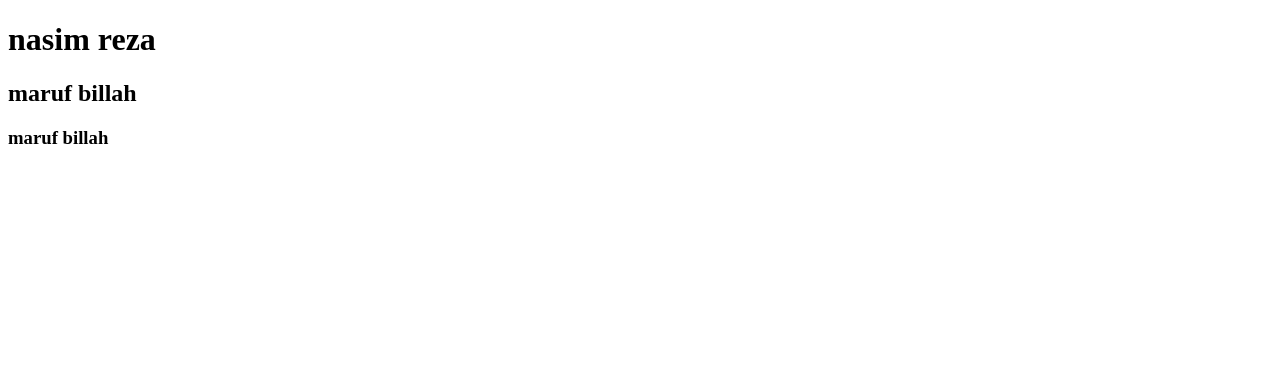
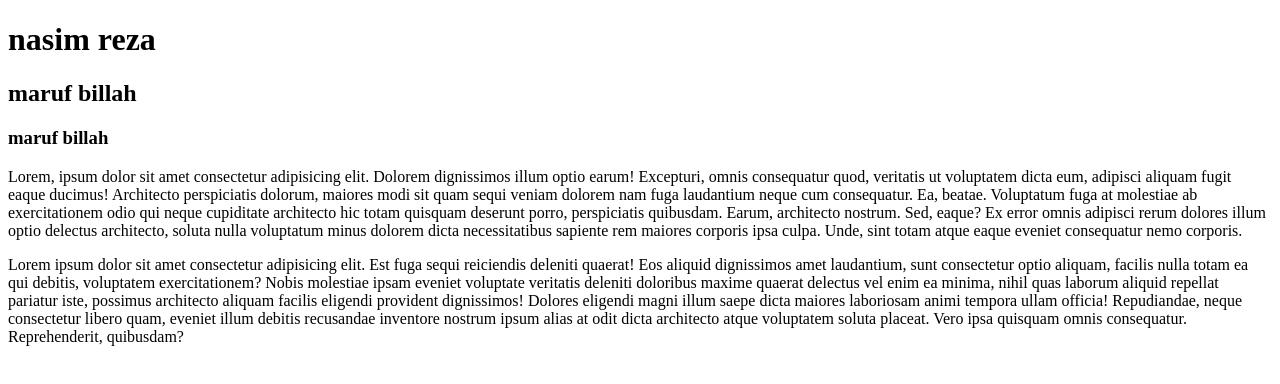
Before and after one commit to Nasim-Reza1/my-second-repo, a plain HTML site: page index.html in a window 1280 px wide. Drawn offline with Linux system fonts and the light colour scheme.

```diff
--- a/index.html
+++ b/index.html
@@ -11,5 +11,7 @@
     <h2>maruf billah
     </h2>
     <h3>maruf billah</h3>
+    <p>Lorem, ipsum dolor sit amet consectetur adipisicing elit. Dolorem dignissimos illum optio earum! Excepturi, omnis consequatur quod, veritatis ut voluptatem dicta eum, adipisci aliquam fugit eaque ducimus! Architecto perspiciatis dolorum, maiores modi sit quam sequi veniam dolorem nam fuga laudantium neque cum consequatur. Ea, beatae. Voluptatum fuga at molestiae ab exercitationem odio qui neque cupiditate architecto hic totam quisquam deserunt porro, perspiciatis quibusdam. Earum, architecto nostrum. Sed, eaque? Ex error omnis adipisci rerum dolores illum optio delectus architecto, soluta nulla voluptatum minus dolorem dicta necessitatibus sapiente rem maiores corporis ipsa culpa. Unde, sint totam atque eaque eveniet consequatur nemo corporis.</p>
+    <p>Lorem ipsum dolor sit amet consectetur adipisicing elit. Est fuga sequi reiciendis deleniti quaerat! Eos aliquid dignissimos amet laudantium, sunt consectetur optio aliquam, facilis nulla totam ea qui debitis, voluptatem exercitationem? Nobis molestiae ipsam eveniet voluptate veritatis deleniti doloribus maxime quaerat delectus vel enim ea minima, nihil quas laborum aliquid repellat pariatur iste, possimus architecto aliquam facilis eligendi provident dignissimos! Dolores eligendi magni illum saepe dicta maiores laboriosam animi tempora ullam officia! Repudiandae, neque consectetur libero quam, eveniet illum debitis recusandae inventore nostrum ipsum alias at odit dicta architecto atque voluptatem soluta placeat. Vero ipsa quisquam omnis consequatur. Reprehenderit, quibusdam?</p>
 </body>
 </html>
```
